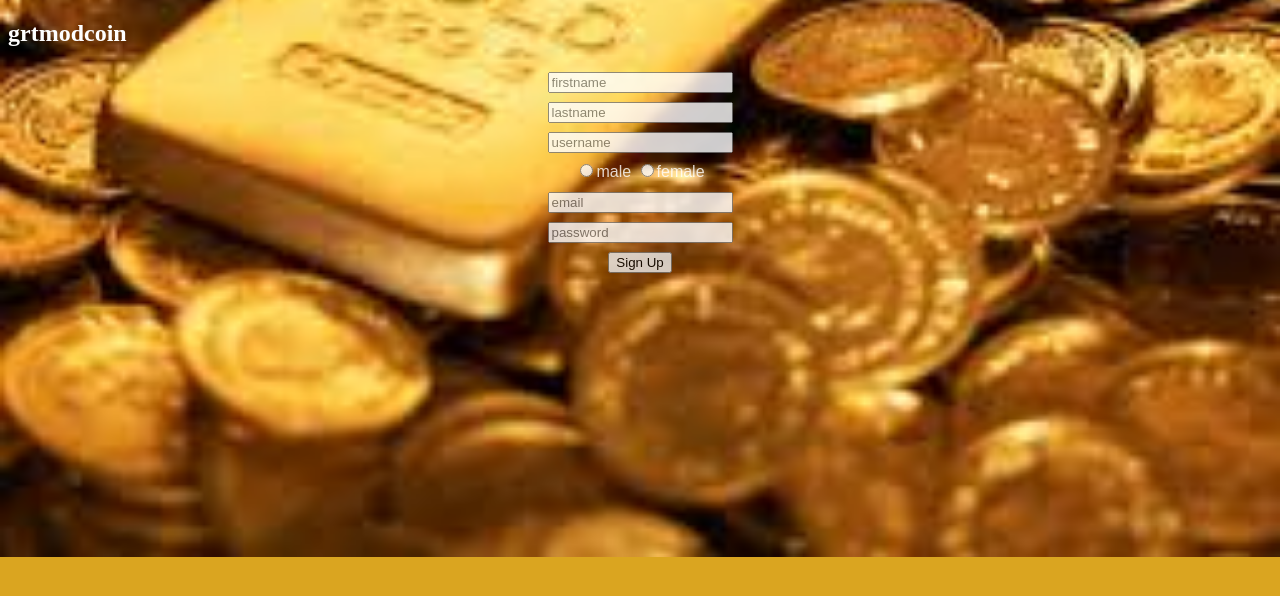
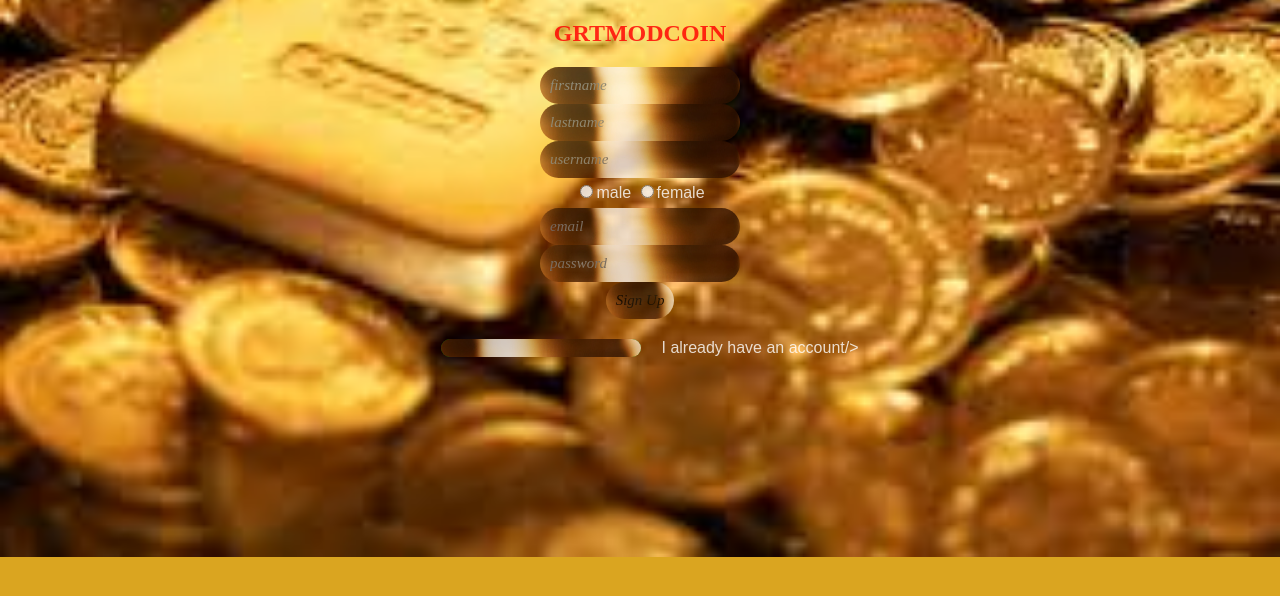
Before and after one commit to modestyi/GROUPPROJECT, a plain HTML site: page register.html in a window 1280 px wide. Drawn offline with Linux system fonts and the light colour scheme.

Commit message:
css file modified

```diff
--- a/css/style.css
+++ b/css/style.css
@@ -12,7 +12,7 @@ html{
      margin: 0px;
     }
    .menu ul li {
-        width: 180px;
+        width: 120px;
         list-style: none;
         margin: 0 20px;
         color: white;
@@ -38,6 +38,22 @@ html{
         text-decoration: aqua;
 
     }
+    .img-container {
+        text-align: center;
+        display: flex;
+        justify-content: center;
+        border-radius: 20px;
+        height: 400px;
+        opacity: 18;
+        border-image: 25px;
+        padding:
+      }
+    h2{
+        text-align: center;
+        text-decoration: greenyellow;
+        text-shadow: lawngreen;
+        color: rgba(255, 0, 0, 0.822);
+    }
     div.box{
         text-align: center;
         opacity: .8;
@@ -45,10 +61,20 @@ html{
         border-radius: 30px;
 
     }
+    input{ font-size: 15px;
+        font-style: italic;
+        font-family: 'Times New Roman', Times, serif;
+        background-color:red;
+        background-image: url(../img/coin\ image2.jpg);
+        opacity: 10;
+        border-radius: 200px;
+        border-color: lime;
+        border-style: hidden;
+        border-width: 10px;
+        padding: 10px;
+        line-break: auto;
+    }
     .login-btn{
-        text-align:center ;
-        top:40px;
-        right:80px;
         text-decoration: none;
         color: white;
         border:white;
@@ -58,6 +84,7 @@ html{
          background-clip: content-box,border-box;
          padding: 20px;
          background-color:green;
+         font-size: 16px;
 
     }
     .h1{
--- a/register.html
+++ b/register.html
@@ -7,7 +7,7 @@
     <link rel="stylesheet" href="css/style.css">
 </head>
 <body>
-    <h2>grtmodcoin</h2>
+    <h2>GRTMODCOIN</h2>
     <form>
         <div class=" box" align=center>
             <input type="name" name="firstname" placeholder="firstname"><br>
@@ -17,7 +17,8 @@
             <input type="radio" name="gender" value="female">female <br>
             <input type="email" name="email" placeholder="email"><br>
             <input type="name" name="password" placeholder="password"> <br>
-            <input type="button" value="Sign Up">
+            <input type="button" value="Sign Up"><br>
+            <input href="login-btn" class="login-btn">I already have an account/>
 
         </div>
     </form>
```
Also changed, not shown: index.html (+6 -3 lines), img/coing.jpg (added).
